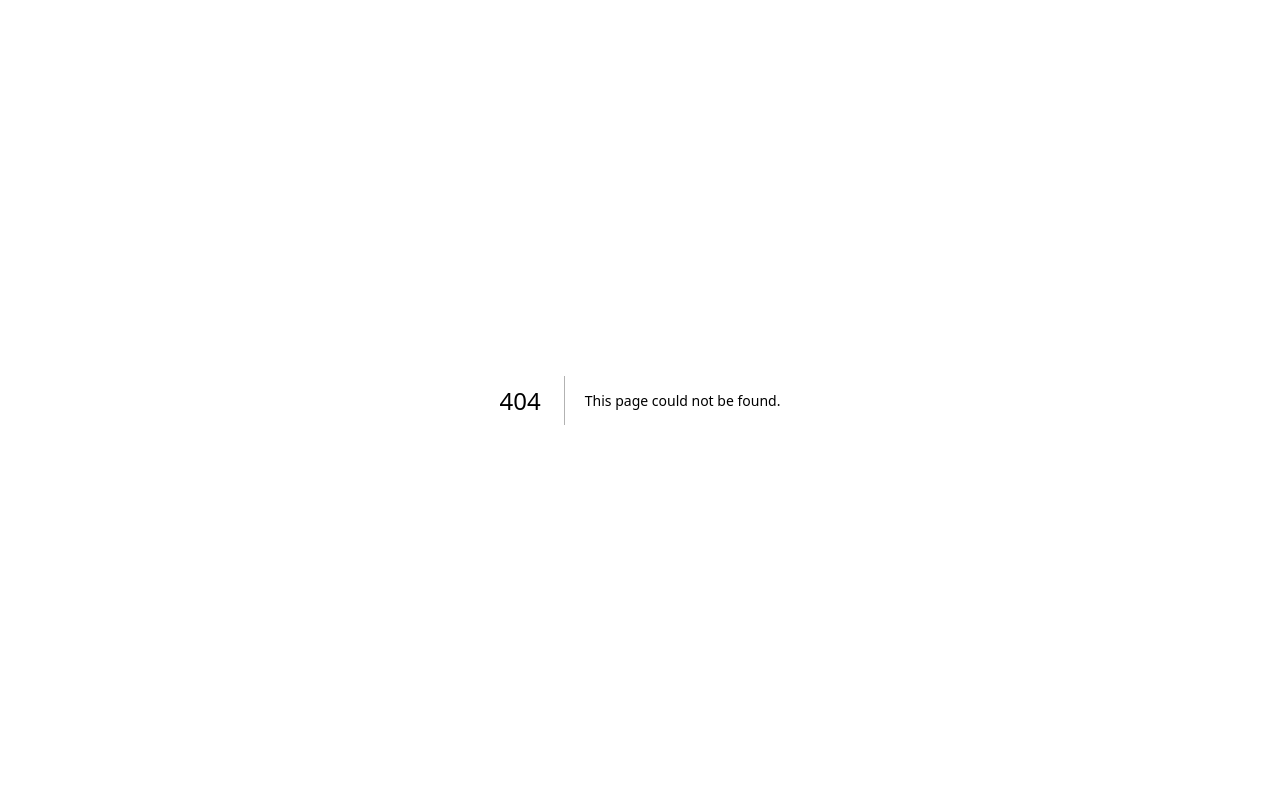
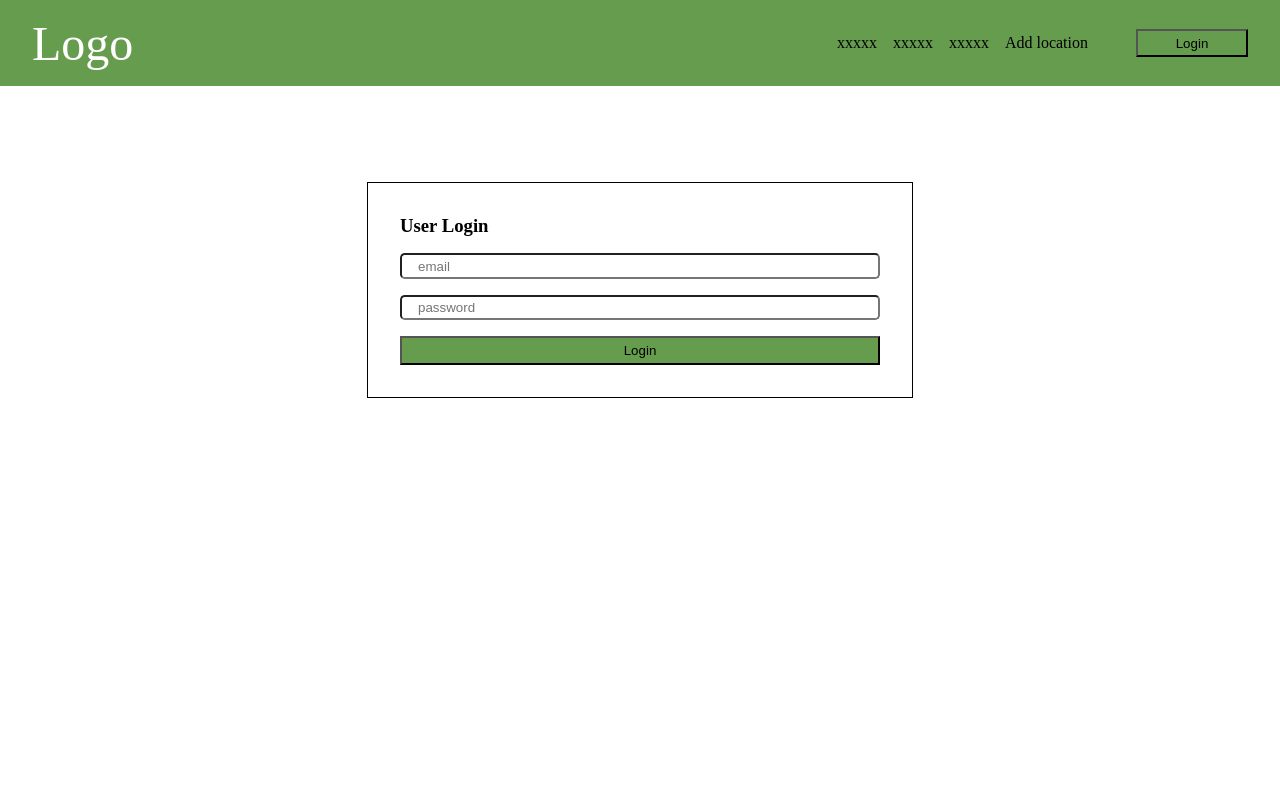
Before and after one commit to Vytautas77/react_locations_FrontEnd, a Next.js app: page /Login in a window 1280 px wide. Before the commit this address had no page. Shown: the top 800 px of the page. Built offline with nearby package versions, Linux system fonts and the light colour scheme.

Commit message:
added login page

```diff
--- a/package.json
+++ b/package.json
@@ -9,7 +9,9 @@
     "lint": "next lint"
   },
   "dependencies": {
+    "@types/js-cookie": "^3.0.6",
     "axios": "^1.6.2",
+    "js-cookie": "^3.0.5",
     "next": "14.0.3",
     "react": "^18",
     "react-dom": "^18"
--- /dev/null
+++ b/src/pages/Login/index.tsx
@@ -0,0 +1,57 @@
+import React, { useState } from "react";
+import axios from "axios";
+import styles from "./login.module.css";
+import Header from "../components/Header/Header";
+import Footer from "../components/Footer/Footer";
+import cookie from "js-cookie";
+import { useRouter } from "next/router";
+
+const Login = () => {
+  const [email, setEmail] = useState<string>("");
+  const [password, setPassword] = useState<string>("");
+  const router = useRouter();
+  const onLogin = async () => {
+    const body = {
+      email: email,
+      password: password,
+    };
+    const response = await axios.post(
+      "http://localhost:3001/users/login",
+      body
+    );
+
+    if (response.status === 200) {
+      cookie.set("log152log", response.data.token);
+      router.push("/");
+    }
+    console.log("response", response);
+  };
+  return (
+    <>
+      <Header />
+      <div className={styles.loginWrapper}>
+        <div className={styles.form}>
+          <h3>User Login</h3>
+          <input
+            type="text"
+            value={email}
+            onChange={(e) => setEmail(e.target.value)}
+            placeholder="email"
+          />
+          <input
+            type="password"
+            value={password}
+            onChange={(e) => setPassword(e.target.value)}
+            placeholder="password"
+          />
+          <button className={styles.btn} onClick={onLogin}>
+            Login
+          </button>
+        </div>
+      </div>
+      <Footer />
+    </>
+  );
+};
+
+export default Login;
--- /dev/null
+++ b/src/pages/Login/login.module.css
@@ -0,0 +1,30 @@
+.loginWrapper {
+  width: 100%;
+  height: 100vh;
+  display: flex;
+  justify-content: center;
+  margin-top: 6rem;
+}
+
+.form {
+  width: 30rem;
+  display: flex;
+  flex-direction: column;
+  padding: 2rem;
+  border: 1px solid black;
+  gap: 1rem;
+  height: fit-content;
+}
+.form input {
+  border-radius: 0.3rem;
+  padding: 0.2rem 1rem;
+}
+.btn {
+  cursor: pointer;
+  padding: 0.3rem 0.5rem;
+  background-color: #669c4e;
+}
+.btn:hover {
+  background-color: #374724;
+  color: white;
+}
--- /dev/null
+++ b/src/pages/components/Button/button.module.css
@@ -0,0 +1,9 @@
+.btn {
+  cursor: pointer;
+  padding: 0.3rem 0.5rem;
+  background-color: #669c4e;
+}
+.btn:hover {
+  background-color: #374724;
+  color: white;
+}
--- a/src/pages/components/Header/Header.tsx
+++ b/src/pages/components/Header/Header.tsx
@@ -1,7 +1,14 @@
 import React from "react";
 import styles from "./header.module.css";
 import Link from "next/link";
+import { useRouter } from "next/router";
+
 const Header = () => {
+  const router = useRouter();
+  const onLoginButton = () => {
+    router.push("/Login");
+  };
+
   return (
     <div className={styles.wrapper}>
       <div>
@@ -24,7 +31,7 @@ const Header = () => {
             <Link href="/add-location">Add location</Link>
           </li>
         </ul>
-        <button>Login</button>
+        <button onClick={onLoginButton}>Login</button>
       </nav>
     </div>
   );
--- a/src/styles/globals.css
+++ b/src/styles/globals.css
@@ -1,3 +1,6 @@
 body {
   margin: 0;
 }
+h3 {
+  margin: 0;
+}
```
Also changed, not shown: src/pages/add-location/addLocation.module.css (+0 -9 lines), src/pages/add-location/index.tsx (+17 -7 lines), src/pages/components/Button/Button.tsx (added, +17 -0 lines), src/pages/index.tsx (+7 -1 lines), 1 other file (tests, documents, lock files or other folders).
